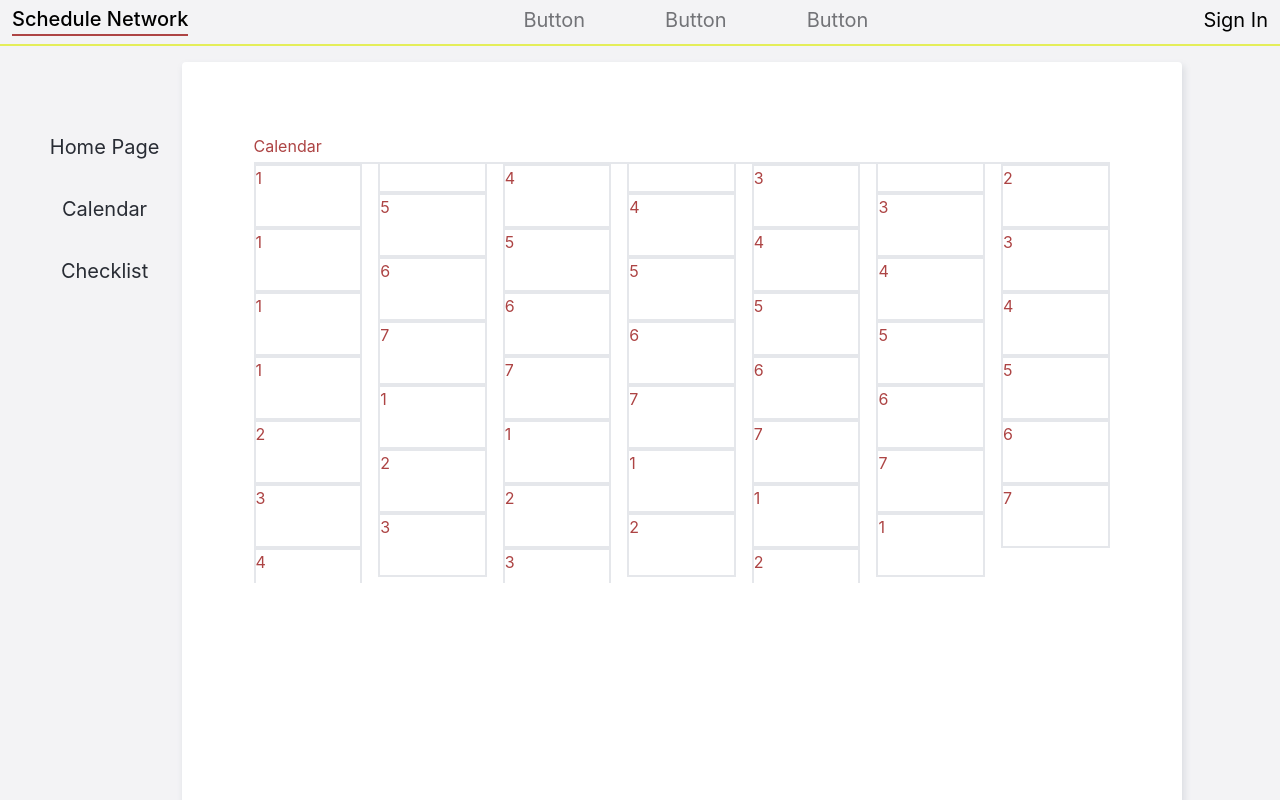
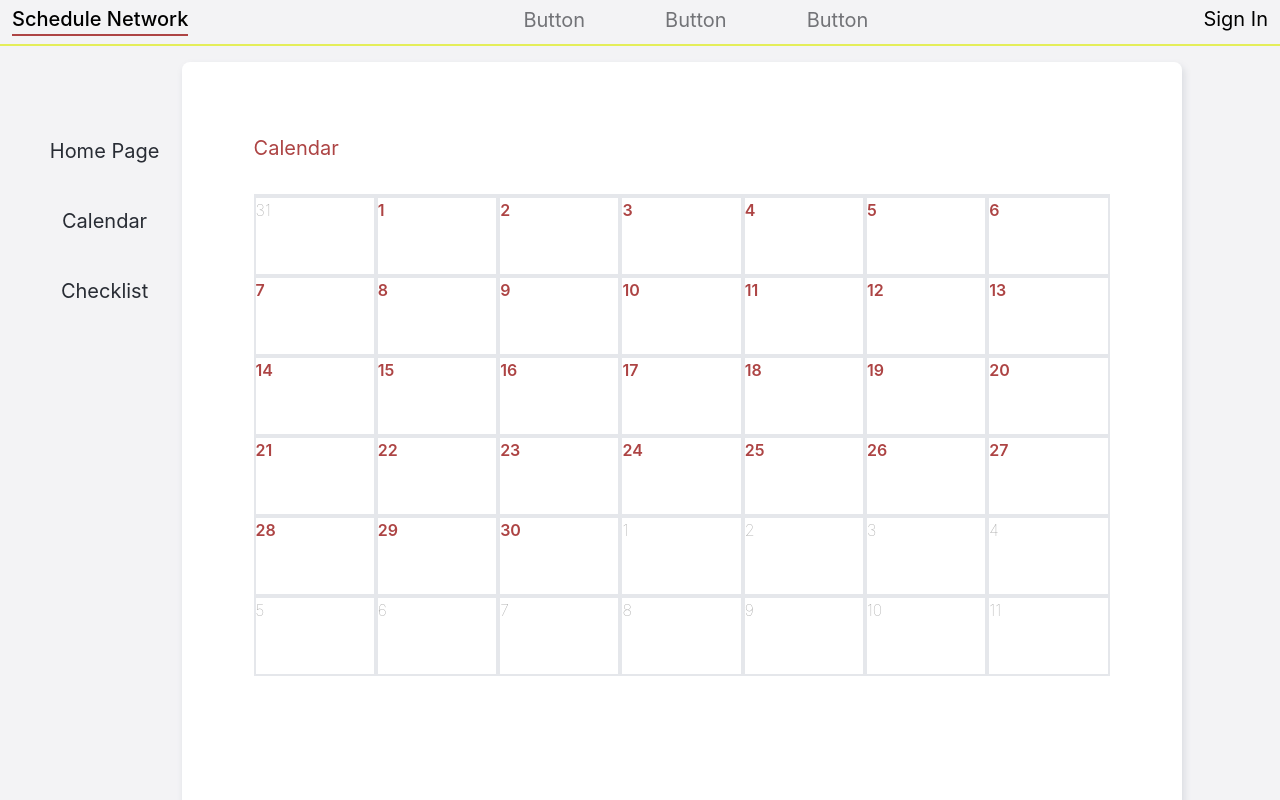
Before and after one commit to HarkHorning/schedule-network-app, a React (Create React App) app in the folder react-app/: page /Calendar in a window 1280 px wide. Shown: the top 800 px of the page. Built offline with nearby package versions, Linux system fonts and the light colour scheme.

Commit message:
Did more stoof on the front-end

```diff
--- a/react-app/src/App.css
+++ b/react-app/src/App.css
@@ -20,6 +20,15 @@
   background-color: var(--bg-dark);
   background-color: var(--bg-light);
   min-height: 100svh;
+}
+
+.glow-effect {
+  width: 100%;
+  height: 20%;
+  top: 0;
+  position: absolute;
+  background: radial-gradient(circle at top, rgb(253, 255, 158), transparent 20%);
+  z-index: -1;
 }
 
 .navigation-bar {
@@ -61,6 +70,17 @@
   /* background-color: var(--bg-light); */
 }
 
+.side-bar-btn {
+  font-size: 1.25rem;
+  transition: 10ms;
+  padding: 0.25rem;
+}
+
+.side-bar-btn:hover {
+  font-size: 1.5rem;
+  padding: 0.08rem;
+}
+
 .contents {
   padding: 0.5rem 0 0 0;
   width: 100%;
@@ -77,11 +97,16 @@
   background-color: var(--bg-dark);
   color: var(--dark-red);
   box-shadow: var(--shadow);
-  border-radius: 0.25rem;
+  border-radius: 0.5rem;
+}
+
+.page.clear {
+  background-color: transparent;
+  box-shadow: none;
 }
 
 .header {
-  height: 25rem;
+  height: 22rem;
   display: flex;
   align-items: center;
   transition: 1s;
@@ -95,7 +120,7 @@
 }
 
 .page-header {
-  font-size: 3rem;
+  font-size: 3.5rem;
   font-weight: 200;
   padding-bottom: 2rem;
 }
@@ -111,12 +136,17 @@
   align-items: center;
 }
 
-.calendar-day {
-  height: 4rem;
+.calendar-grid {
+  display: grid;
+  grid-template-columns: repeat(7, 1fr);
 }
 
-.home-graphic {
-  border: 1px solid white;
-  width: 50%;
-  height: 40%;
+.calendar-day {
+  height: 5rem;
+  font-weight: 600;
 }
+
+.past-future {
+  color: rgb(150, 150, 150);
+  font-weight: 100;
+}
--- a/react-app/src/App.js
+++ b/react-app/src/App.js
@@ -4,6 +4,7 @@ import SideNav from "./components/SideNav";
 import Home from './components/contents/Home';
 import Calendar from "./components/contents/Calendar";
 import Checklist from "./components/contents/Checklist"
+import Signin from "./components/contents/Signin"
 
 
 // Routes
@@ -14,6 +15,7 @@ function App() {
   return (
     <BrowserRouter >
       <div className="App">
+        <div className='glow-effect'></div>
         <NavBar />
 
         <section className="h-full flex">
@@ -23,6 +25,7 @@ function App() {
             <Route index element={<Home />} />
             <Route path="Calendar" element={<Calendar />} />
             <Route path="Checklist" element={<Checklist />} />
+            <Route path="Signin" element={<Signin />} />
           </Routes>
         </div>
         </section>
--- a/react-app/src/components/NavBar.js
+++ b/react-app/src/components/NavBar.js
@@ -1,15 +1,16 @@
 import React from 'react';
+import  { Link, NavLink } from 'react-router-dom';
 
 function NavBar() {
   return (
     <div className='navigation-bar'>
-        <h1 className='page-title'>Schedule Network</h1>
+        <Link to="/" className='page-title'>Schedule Network</Link>
         <div className='flex gap-20'>
           <button className='nav-btn'>Button</button>
           <button className='nav-btn'>Button</button>
           <button className='nav-btn'>Button</button>
         </div>
-        <button>Sign In</button>
+        <NavLink to="Signin">Sign In</NavLink>
     </div>
   );
 }
--- a/react-app/src/components/SideNav.js
+++ b/react-app/src/components/SideNav.js
@@ -6,9 +6,9 @@ function SideNav() {
   return (
     <div className='side-bar'>
         <div className='flex flex-col justify-around items-center gap-8'>
-            <NavLink to="/">Home Page</NavLink>
-            <NavLink to="Calendar">Calendar</NavLink>
-            <NavLink to="Checklist">Checklist</NavLink>
+            <NavLink className='side-bar-btn' to="/">Home Page</NavLink>
+            <NavLink className='side-bar-btn' to="Calendar">Calendar</NavLink>
+            <NavLink className='side-bar-btn' to="Checklist">Checklist</NavLink>
         </div>
     </div>
   );
--- a/react-app/src/components/contents/Calendar.js
+++ b/react-app/src/components/contents/Calendar.js
@@ -4,11 +4,9 @@ function Calendar() {
   return (
     <header className='contents'>
         <div className='page'>
-            <h2 className='border-b-2 pb-1'>Calendar</h2>
-            <ul className='col columns-7 bottom-2'>
-              <li className='calendar-day border-2'>1</li>
-              <li className='calendar-day border-2'>1</li>
-              <li className='calendar-day border-2'>1</li>
+            <h2 className='text-xl border-b-2 pb-8'>Calendar</h2>
+            <ul className='calendar-grid'>
+              <li className='calendar-day border-2 past-future'>31</li>
               <li className='calendar-day border-2'>1</li>
               <li className='calendar-day border-2'>2</li>
               <li className='calendar-day border-2'>3</li>
@@ -16,41 +14,42 @@ function Calendar() {
               <li className='calendar-day border-2'>5</li>
               <li className='calendar-day border-2'>6</li>
               <li className='calendar-day border-2'>7</li>
-              <li className='calendar-day border-2'>1</li>
-              <li className='calendar-day border-2'>2</li>
-              <li className='calendar-day border-2'>3</li>
-              <li className='calendar-day border-2'>4</li>
-              <li className='calendar-day border-2'>5</li>
-              <li className='calendar-day border-2'>6</li>
-              <li className='calendar-day border-2'>7</li>
-              <li className='calendar-day border-2'>1</li>
-              <li className='calendar-day border-2'>2</li>
-              <li className='calendar-day border-2'>3</li>
-              <li className='calendar-day border-2'>4</li>
-              <li className='calendar-day border-2'>5</li>
-              <li className='calendar-day border-2'>6</li>
-              <li className='calendar-day border-2'>7</li>
-              <li className='calendar-day border-2'>1</li>
-              <li className='calendar-day border-2'>2</li>
-              <li className='calendar-day border-2'>3</li>
-              <li className='calendar-day border-2'>4</li>
-              <li className='calendar-day border-2'>5</li>
-              <li className='calendar-day border-2'>6</li>
-              <li className='calendar-day border-2'>7</li>
-              <li className='calendar-day border-2'>1</li>
-              <li className='calendar-day border-2'>2</li>
-              <li className='calendar-day border-2'>3</li>
-              <li className='calendar-day border-2'>4</li>
-              <li className='calendar-day border-2'>5</li>
-              <li className='calendar-day border-2'>6</li>
-              <li className='calendar-day border-2'>7</li>
-              <li className='calendar-day border-2'>1</li>
-              <li className='calendar-day border-2'>2</li>
-              <li className='calendar-day border-2'>3</li>
-              <li className='calendar-day border-2'>4</li>
-              <li className='calendar-day border-2'>5</li>
-              <li className='calendar-day border-2'>6</li>
-              <li className='calendar-day border-2'>7</li>
+              <li className='calendar-day border-2'>8</li>
+              <li className='calendar-day border-2'>9</li>
+              <li className='calendar-day border-2'>10</li>
+              <li className='calendar-day border-2'>11</li>
+              <li className='calendar-day border-2'>12</li>
+              <li className='calendar-day border-2'>13</li>
+              <li className='calendar-day border-2'>14</li>
+              <li className='calendar-day border-2'>15</li>
+              <li className='calendar-day border-2'>16</li>
+              <li className='calendar-day border-2'>17</li>
+              <li className='calendar-day border-2'>18</li>
+              <li className='calendar-day border-2'>19</li>
+              <li className='calendar-day border-2'>20</li>
+              <li className='calendar-day border-2'>21</li>
+              <li className='calendar-day border-2'>22</li>
+              <li className='calendar-day border-2'>23</li>
+              <li className='calendar-day border-2'>24</li>
+              <li className='calendar-day border-2'>25</li>
+              <li className='calendar-day border-2'>26</li>
+              <li className='calendar-day border-2'>27</li>
+              <li className='calendar-day border-2'>28</li>
+              <li className='calendar-day border-2'>29</li>
+              <li className='calendar-day border-2'>30</li>
+              <li className='calendar-day border-2 past-future'>1</li>
+              <li className='calendar-day border-2 past-future'>2</li>
+              <li className='calendar-day border-2 past-future'>3</li>
+              <li className='calendar-day border-2 past-future'>4</li>
+              <li className='calendar-day border-2 past-future'>5</li>
+              <li className='calendar-day border-2 past-future'>6</li>
+              <li className='calendar-day border-2 past-future'>7</li>
+              <li className='calendar-day border-2 past-future'>8</li>
+              <li className='calendar-day border-2 past-future'>9</li>
+              <li className='calendar-day border-2 past-future'>10</li>
+              <li className='calendar-day border-2 past-future'>11</li>
+
+
           </ul>
         </div>
     </header>
--- a/react-app/src/components/contents/Home.js
+++ b/react-app/src/components/contents/Home.js
@@ -31,9 +31,11 @@ function Home() {
 
               </div>
               <img className='w-1/3' src={logo} alt='logo' />
-
-              {/* <div className='home-graphic'></div> */}
             </div>
+            <h3 className='mt-20 text-3xl text-slate-700 font-light'>How do we do it?</h3>
+            <p className='text-lg text-slate-600 mt-8 leading-8 w-4/5 font-semibold'>
+              A way to never miscomunicate schedules again. Seemlessly integrate the schedules of other users with your own.
+            </p>
         </div>
     </header>
   );
--- /dev/null
+++ b/react-app/src/components/contents/Signin.js
@@ -0,0 +1,39 @@
+import React from 'react';
+
+function Signin() {
+  return (
+    <header className='contents'>
+        <div className='page clear flex justify-center'>
+            <section className='w-3/5 z-10 min-w-96 h-4/5 bg-gradient-to-br from-red-300 to-blue-400 flex flex-col justify-center items-center'>
+                <h1 className='text-2xl font-medium text-white z-10 mb-2'>Sign In</h1>
+                {/* <img src={logo} className="absolute w-1/3 c-" alt="logo" /> */}
+                <form className='w-3/4 grid grid-cols-1 text-white text-lg gap-1 z-10 mb-6'>
+                <label value=''>Username</label>
+                <input
+                className='placeholder-white text-sm shadow rounded bg-transparent p-2 pl-2 mb-6'
+                placeholder='Username'
+                ></input>
+
+                <label value=''>Password</label>
+                <input
+                className='placeholder-white text-sm shadow-md rounded bg-transparent p-2 pl-2 mb-6'
+                placeholder='Password'
+                ></input>
+
+                <div>
+                    <input className='' type="checkbox" id="vehicle3" name="check" value="Remember me"></input>
+                    <label className='p-1 text-md' for="check">Remember Me</label>
+                </div>
+
+                <button className='bg-white font-medium shadow-md rounded-md p-1 text-blue-500'>SIGN IN</button>
+                </form>
+
+                <p className='text-white text-lg'>Don't have an account?<a className='underline' href=''>Create account.</a></p>
+            </section>
+        </div>
+
+    </header>
+  );
+}
+
+export default Signin;
```
Also changed, not shown: react-app/src/components/contents/Checklist.js (+35 -2 lines), react-app/src/components/contents/logoCal.png, 1 other file (tests, documents, lock files or other folders).
